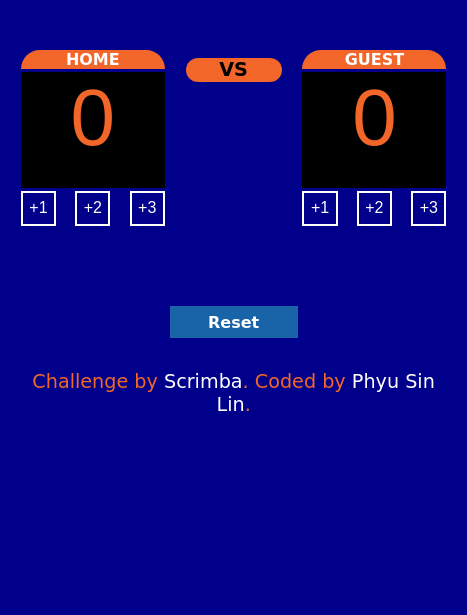
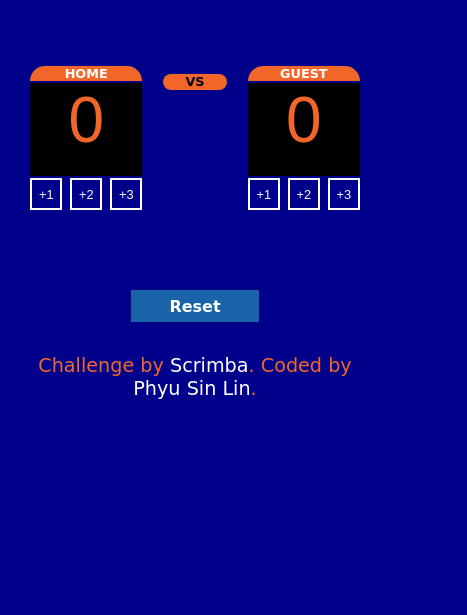
Before and after one commit to oliviaphyu/basketball-scoreboard, a plain HTML site: page index.html in a window 390 px wide. Shown: the part 229-844 px from the top of the page, 467 px wide, since content can reach past the window. Drawn offline with Linux system fonts and the light colour scheme; a web font is replaced by a local one.

Commit message:
Update style.css
Added media query for mobile devices screen size.

```diff
--- a/style.css
+++ b/style.css
@@ -26,7 +26,7 @@ body{
 }
 
 .wrapper{
-    min-width: 50.5625rem;
+    max-width: 50.5625rem;
     margin: 0 auto;
     display: flex;
     flex-direction: column;
@@ -179,7 +179,7 @@ body{
 
 @media (max-width:850px) {
     .wrapper{
-        min-width: 450px;
+        min-width: 400px;
         justify-content: space-evenly;
     }
 
@@ -204,6 +204,7 @@ body{
     .c1 .inner-2{
         margin-top: 0.2rem;
         width: 9rem;
+        height: 10rem;
     }
 
     .c1 .inner-2 h2{
@@ -237,3 +238,61 @@ body{
     }
 
 }
+
+@media (max-width:480px) {
+    .wrapper{
+        min-width: 300px;
+    }
+    .s-container{
+        margin: 0 auto;
+    }
+    .c1{
+        width: 9rem;
+        height: 9rem;
+    }
+
+    .c1 .inner-1{
+        width: 7rem;
+    }
+
+    .c1 .inner-1 h2{
+        font-size: 0.8rem;
+    }
+
+    .c1 .inner-2{
+        margin-top: 0.1rem;
+        width: 7rem;
+        height: 8rem;
+    }
+
+    .c1 .inner-2 h2{
+        font-size: 4rem;
+    }
+
+    .c1 .inner-3{
+        margin-top: 0.1rem;
+        gap: 0.5rem;
+    }
+
+    .c1 .inner-3 button{
+        width: 2rem;
+        height: 2rem;
+        font-size: 0.8rem;
+        border: 2px solid var(--white);
+    }
+
+    .vs{
+        width: 4rem;
+        height: 1rem;
+    }
+
+    .vs h3{
+        font-size: 0.8rem;
+    }
+
+    .btnReset{
+        width: 8rem;
+        height: 2rem;
+        font-size: 1rem;
+    }
+}
```
